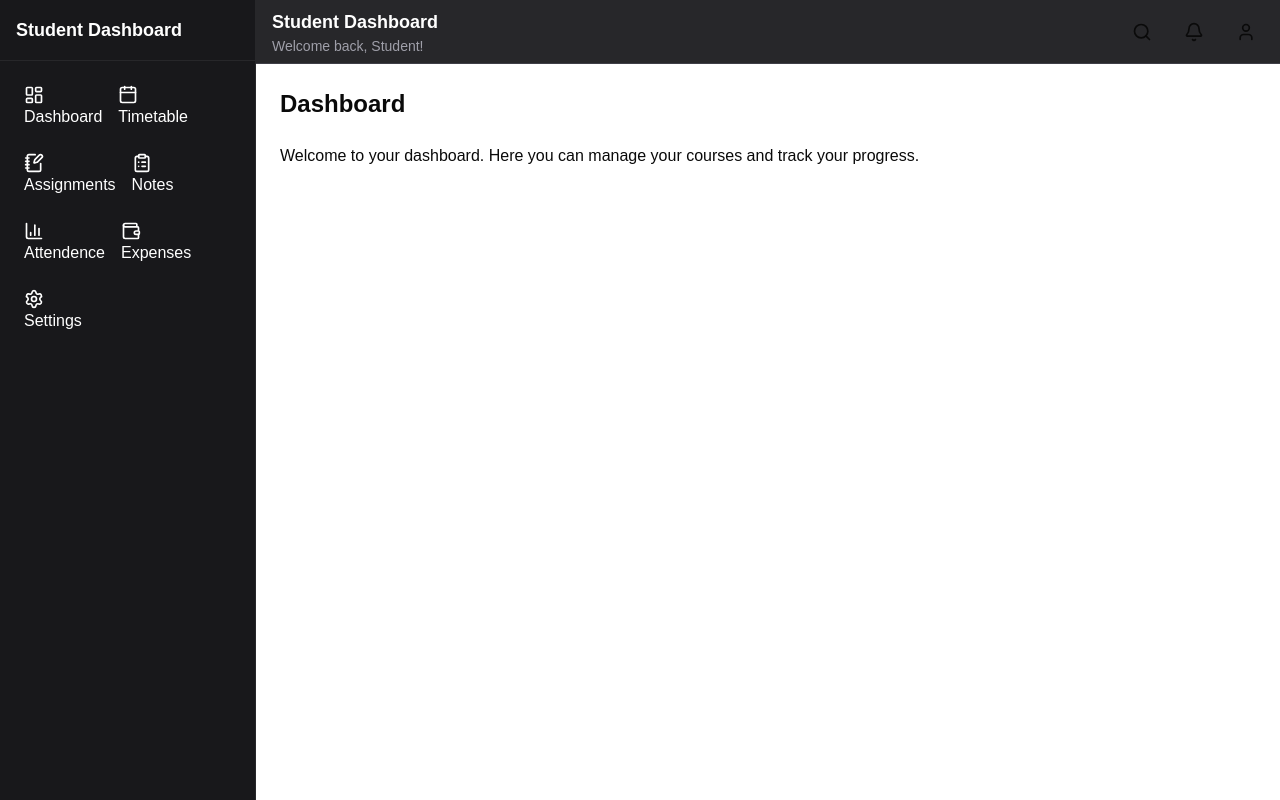
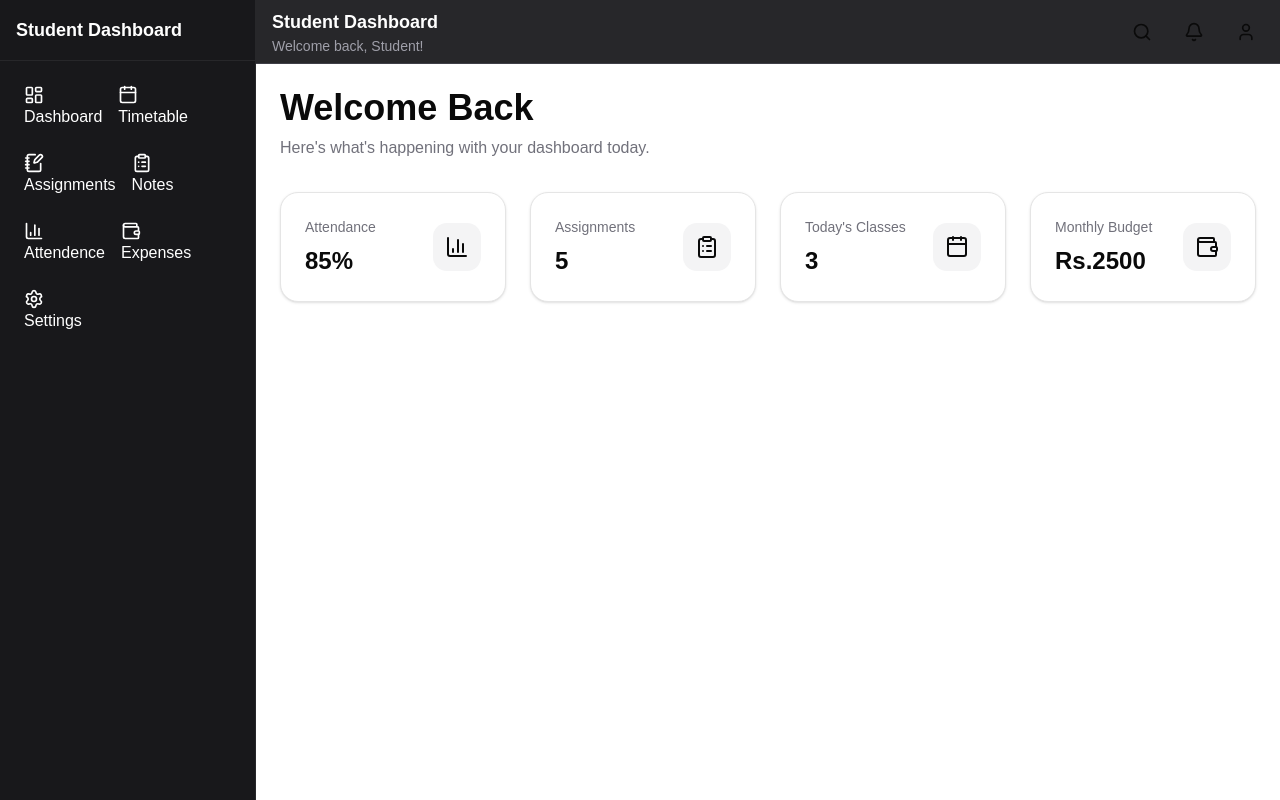
Before and after one commit to Me-is-sumit/student-dashboard, a React (Vite) app: page / in a window 1280 px wide. Built offline with nearby package versions, Linux system fonts and the light colour scheme.

Commit message:
Added a reuseable StatCard prop

```diff
--- /dev/null
+++ b/src/components/dashboard/StatCard.tsx
@@ -0,0 +1,21 @@
+import type { LucideIcon } from "lucide-react";
+interface StatCardProps {
+  title: string;
+  value: string;
+  icon: LucideIcon;
+}
+export default function StatCard({ title, value, icon: Icon }: StatCardProps) {
+  return (
+    <div className="rounded-2xl border bg-white p-6 shadow-sm transiton hover:shadow-md">
+      <div className="flex items-center justify-between">
+        <div>
+          <p className="text-sm text-zinc-500">{title}</p>
+          <h2 className="mt-2 text-2xl font-bold">{value}</h2>
+        </div>
+        <div className="rounded-xl bg-zinc-100 p-3">
+          <Icon size={24} />
+        </div>
+      </div>
+    </div>
+  );
+}
--- a/src/components/layout/AppHeader.tsx
+++ b/src/components/layout/AppHeader.tsx
@@ -7,13 +7,13 @@ export default function AppHeader() {
         <p className="text-sm text-zinc-400">Welcome back, Student!</p>
       </div>
       <div className="flex items-center gap-4">
-        <button className="p-2 rounded-lg hover:bg-zinc-700 transition-colors">
+        <button className="p-2 rounded-lg hover:bg-white-700 transition-colors">
           <Search size={20} />
         </button>
-        <button className="p-2 rounded-lg hover:bg-zinc-700 transition-colors">
+        <button className="p-2 rounded-lg hover:bg-white-700 transition-colors">
           <Bell size={20} />
         </button>
-        <button className="p-2 rounded-lg hover:bg-zinc-700 transition-colors">
+        <button className="p-2 rounded-lg hover:bg-white-700 transition-colors">
           <User size={20} />
         </button>
       </div>
--- a/src/pages/Dashboard.tsx
+++ b/src/pages/Dashboard.tsx
@@ -1,11 +1,20 @@
+import StatCard from "@/components/dashboard/StatCard";
+import { BarChart3, ClipboardList, Calendar, Wallet } from "lucide-react";
 export default function Dashboard() {
   return (
-    <div className="space-y-6">
-      <h1 className="text-2xl font-bold">Dashboard</h1>
-      <p className="text-muted-foreground">
-        Welcome to your dashboard. Here you can manage your courses and track
-        your progress.
-      </p>
+    <div>
+      <div className="mb-8">
+        <h1 className="text-4xl font-bold">Welcome Back</h1>
+        <p className="mt-2 text-zinc-500">
+          Here's what's happening with your dashboard today.
+        </p>
+      </div>
+      <div className="grid gap-6 md:grid-cols-2 lg:grid-cols-4">
+        <StatCard title="Attendance" value="85%" icon={BarChart3} />
+        <StatCard title="Assignments" value="5" icon={ClipboardList} />
+        <StatCard title="Today's Classes" value="3" icon={Calendar} />
+        <StatCard title="Monthly Budget" value="Rs.2500" icon={Wallet} />
+      </div>
     </div>
   );
 }
```
Also changed, not shown: 1 other file (tests, documents, lock files or other folders).
